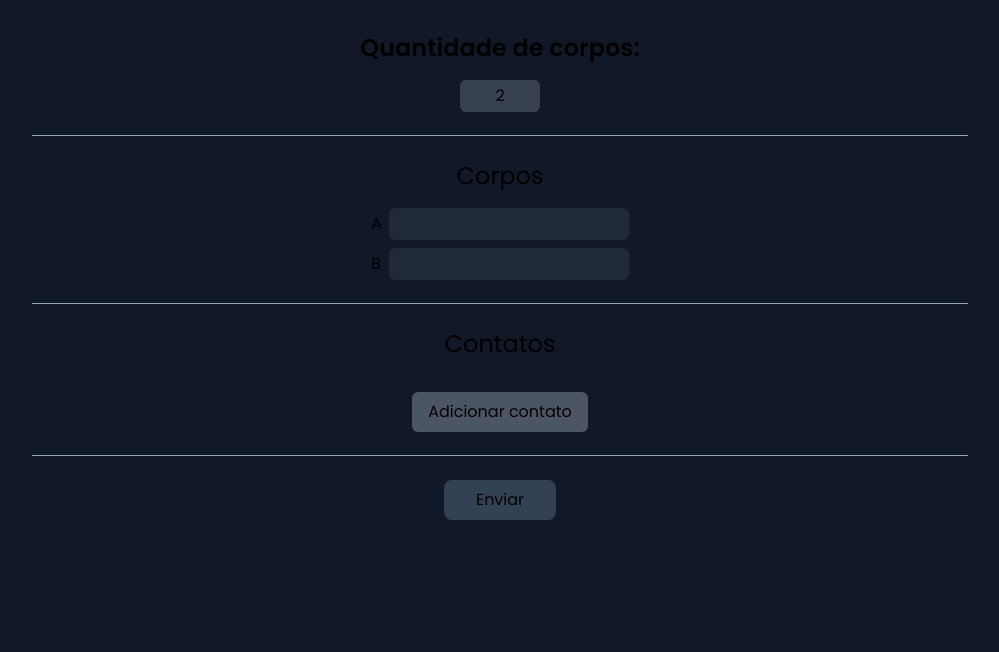
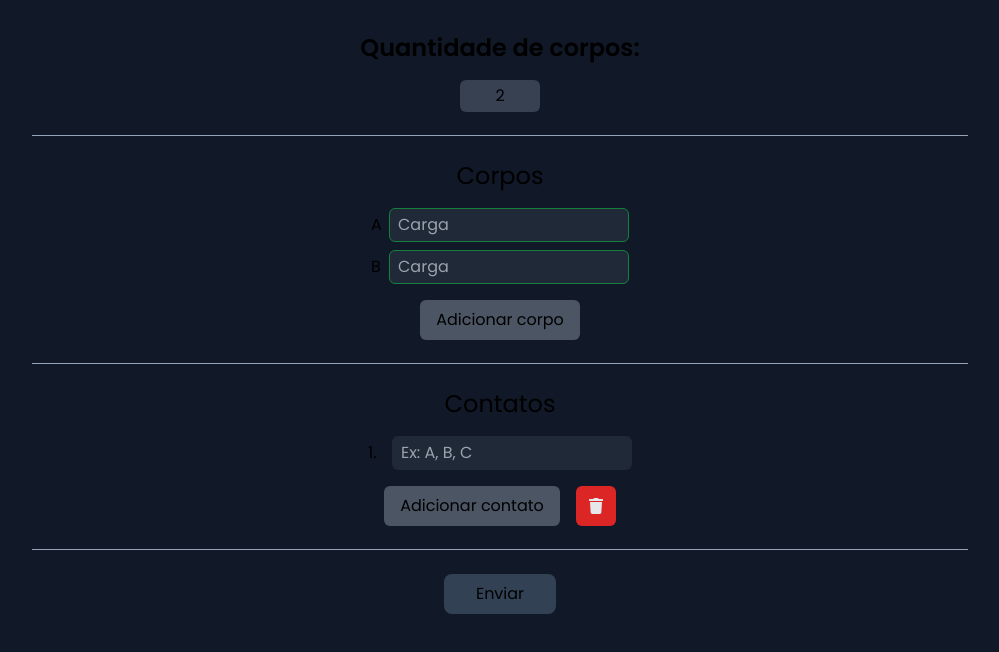
Before and after one commit to Alphka/Contact-Electrification, a Next.js app: page / in a window 1280 px wide. Shown: the top 652 px of the page, without its empty margins (140-1139 px from the left). Built offline with nearby package versions, Linux system fonts and the light colour scheme.

Commit message:
Improve contacts section and styles

```diff
--- a/src/app/globals.scss
+++ b/src/app/globals.scss
@@ -32,16 +32,27 @@ main > section{
 	@apply relative flex flex-col items-center gap-4 w-full mb-4;
 }
 
+input:is(.corpo, .contato){
+	@apply block bg-gray-800 rounded-md py-1 px-2 max-[300px]:w-full w-52 sm:w-60;
+
+	border: 1px solid transparent;
+
+	&::placeholder{
+		color: theme("colors.gray.400");
+	}
+
+	&:valid:not(.empty){
+		border-color: theme("colors.green.700");
+	}
+
+	&.focused.empty,
+	&:invalid{
+		border-color: theme("colors.red.700");
+	}
+}
+
 .divisor{
-	&::after{
-		@apply bg-slate-400 absolute -bottom-6 w-3/4 h-px;
-
-		content: "";
-
-		@media (max-width: 300px){
-			@apply w-11/12;
-		}
-	}
+	@apply after:bg-slate-400 after:absolute after:-bottom-6 after:w-3/4 after:max-[300px]:w-11/12 after:h-px
 }
 
 @media (max-width: 500px){
--- a/src/app/page.tsx
+++ b/src/app/page.tsx
@@ -1,14 +1,54 @@
 "use client"
 
 import { useCallback, useEffect, useRef, useState } from "react"
-import Corpos from "../controllers/Corpos"
+import { FaTrash } from "react-icons/fa"
+import { v4 as uuidv4 } from "uuid"
+import Contatos, { type ContatoInfo } from "../controllers/Contatos"
+import Corpos, { type CorpoValue } from "../controllers/Corpos"
 
 export default function Home(){
 	const defaultCorpos = 2
 
 	const quantityRef = useRef<HTMLInputElement>(null)
 
-	const [corpos, setCorpos] = useState(defaultCorpos)
+	function SetCorposSize(size: number){
+		setCorposList(corposList.slice(0, size))
+	}
+
+	function AddCorpos(quantity: number = 1){
+		setCorposList([...corposList, ...Array.from(new Array(quantity), () => undefined)])
+	}
+
+	function NewContato(){
+		return {
+			id: uuidv4(),
+			contato: []
+		} as ContatoInfo
+	}
+
+	function AdicionarContato(){
+		setContatosList([...contatosList, NewContato()])
+	}
+
+	function RemoverContato(id: ContatoInfo["id"]){
+		const listClone = contatosList.slice()
+		const contatoIndex = listClone.findIndex(e => e.id === id)
+
+		if(contatoIndex !== -1){
+			listClone.splice(contatoIndex, 1)
+			setContatosList(listClone)
+			return true
+		}
+
+		return false
+	}
+
+	function LimparContatos(){
+		setContatosList([NewContato()])
+	}
+
+	const [corposList, setCorposList] = useState<CorpoValue[]>(Array.from(new Array(defaultCorpos), () => undefined))
+	const [contatosList, setContatosList] = useState<ContatoInfo[]>([NewContato()])
 
 	const handleInput = useCallback<React.ChangeEventHandler<HTMLInputElement>>(event => {
 		const { currentTarget: input } = event
@@ -20,8 +60,12 @@ export default function Home(){
 			return
 		}
 
-		setCorpos(Number(input.value))
-	}, [corpos])
+		const { length } = corposList
+		const value = Number(input.value)
+
+		if(value < length) SetCorposSize(value)
+		else if(value > length) AddCorpos(value - length)
+	}, [corposList])
 
 	useEffect(() => {
 		const input = quantityRef.current
@@ -65,7 +109,14 @@ export default function Home(){
 					<h2 className="text-center text-2xl">Corpos</h2>
 				</header>
 
-				<Corpos {...{ corpos }} />
+				<Corpos {...{ corposList }} />
+
+				<button className="bg-gray-600 rounded-md select-none px-4 py-2" onClick={() => {
+					quantityRef.current!.value = (corposList.length + 1).toString()
+					AddCorpos()
+				}}>
+					Adicionar corpo
+				</button>
 			</section>
 
 			<section className="divisor">
@@ -73,9 +124,23 @@ export default function Home(){
 					<h2 className="text-center text-2xl">Contatos</h2>
 				</header>
 
-				<ul></ul>
+				<Contatos {...{ contatosList }} />
 
-				<button className="bg-gray-600 py-2 px-4 rounded-md select-none">Adicionar contato</button>
+				<div className="flex gap-4">
+					<button
+						className="bg-gray-600 rounded-md select-none px-4 py-2"
+						onClick={() => AdicionarContato()}
+					>
+						Adicionar contato
+					</button>
+
+					<button
+						className="block bg-red-600 text-gray-200 aspect-square rounded-md px-3 py-3"
+						onClick={() => LimparContatos()}
+					>
+						<FaTrash title="Limpar contatos" />
+					</button>
+				</div>
 			</section>
 
 			<button className="bg-slate-700 py-2 px-8 rounded-lg select-none" type="submit">Enviar</button>
--- /dev/null
+++ b/src/controllers/Contatos.tsx
@@ -0,0 +1,64 @@
+"use client"
+
+import { memo, useCallback, useState } from "react"
+import { twJoin } from "tailwind-merge"
+
+export interface ContatoInfo {
+	id: string
+	contato: string[]
+}
+
+interface ContatosProps {
+	contatosList: ContatoInfo[]
+}
+
+interface ContatoProps {
+	position: number
+	contato: string[]
+}
+
+const Contato = memo(function Contato({ position, contato }: ContatoProps){
+	const [focused, setFocused] = useState(false)
+	const [empty, setEmpty] = useState(true)
+
+	const handleKeyPress = useCallback<React.KeyboardEventHandler<HTMLInputElement>>(event => {
+		const { currentTarget: input } = event
+		const value = input.value.trim()
+
+		if(value !== input.value) input.value = value
+
+		if(!value){
+			setEmpty(true)
+			return
+		}
+
+		setEmpty(false)
+	}, [empty])
+
+	const handleFocus = useCallback(() => setFocused(true), [focused])
+
+	return <li>
+		<label className="flex items-center justify-between gap-1">
+			<span className="w-5 select-none">{position}.</span>
+			<input
+				className={twJoin("corpo", empty && "empty")}
+				type="text"
+				defaultValue={contato.join(",")}
+				placeholder="Ex: A, B, C"
+				pattern="^(?:[a-zA-Z] *, *)+ *[a-zA-Z] *$"
+				onFocus={handleFocus}
+				onKeyPress={handleKeyPress} />
+		</label>
+	</li>
+})
+
+export default function Contatos({ contatosList }: ContatosProps){
+	return (
+		<ul className="flex flex-col gap-2 px-4">
+			{contatosList.map(({ id, contato }, index) => <Contato {...{
+				position: index + 1,
+				contato
+			}} key={id} />)}
+		</ul>
+	)
+}
--- a/src/controllers/Corpos.tsx
+++ b/src/controllers/Corpos.tsx
@@ -1,34 +1,46 @@
 "use client"
 
-import { memo, useCallback } from "react"
+import { memo, useCallback, useState } from "react"
+import { twJoin } from "tailwind-merge"
+
+export type CorpoValue = undefined | number
 
 interface CorposProps {
-	corpos: number
+	corposList: CorpoValue[]
 }
 
 const alphabet = "abcdefghijklmnopqrstuvwxyz"
 
 const Corpo = memo(({ index }: { index: number }) => {
+	const [focused, setFocused] = useState(false)
 	const letter = alphabet[index]
 
 	const handleKeyPress = useCallback(() => {
 		// Verificar carga
 	}, [])
 
+	const handleFocus = useCallback(() => setFocused(true), [focused])
+
 	return (
 		<li>
 			<label className="flex items-center justify-between gap-1">
-				<span className="w-3.5">{letter.toUpperCase()}</span>
-				<input className="block bg-gray-800 rounded-md py-1 px-2 max-[300px]:w-full w-50 sm:w-60" type="text" name={letter} onKeyPress={handleKeyPress} />
+				<span className="w-3.5 select-none">{letter.toUpperCase()}</span>
+				<input
+					className={twJoin("contato", focused && "focused")}
+					type="text"
+					name={letter}
+					placeholder="Carga"
+					onFocus={handleFocus}
+					onKeyPress={handleKeyPress} />
 			</label>
 		</li>
 	)
 })
 
-export default function Corpos({ corpos }: CorposProps){
+export default function Corpos({ corposList }: CorposProps){
 	const children = new Array<JSX.Element>
 
-	for(let i = 0; i !== corpos; i++){
+	for(let i = 0, { length } = corposList; i !== length; i++){
 		children.push(<Corpo index={i} key={i} />)
 	}
 
```
Also changed, not shown: package.json (+6 -2 lines), 1 other file (tests, documents, lock files or other folders).
